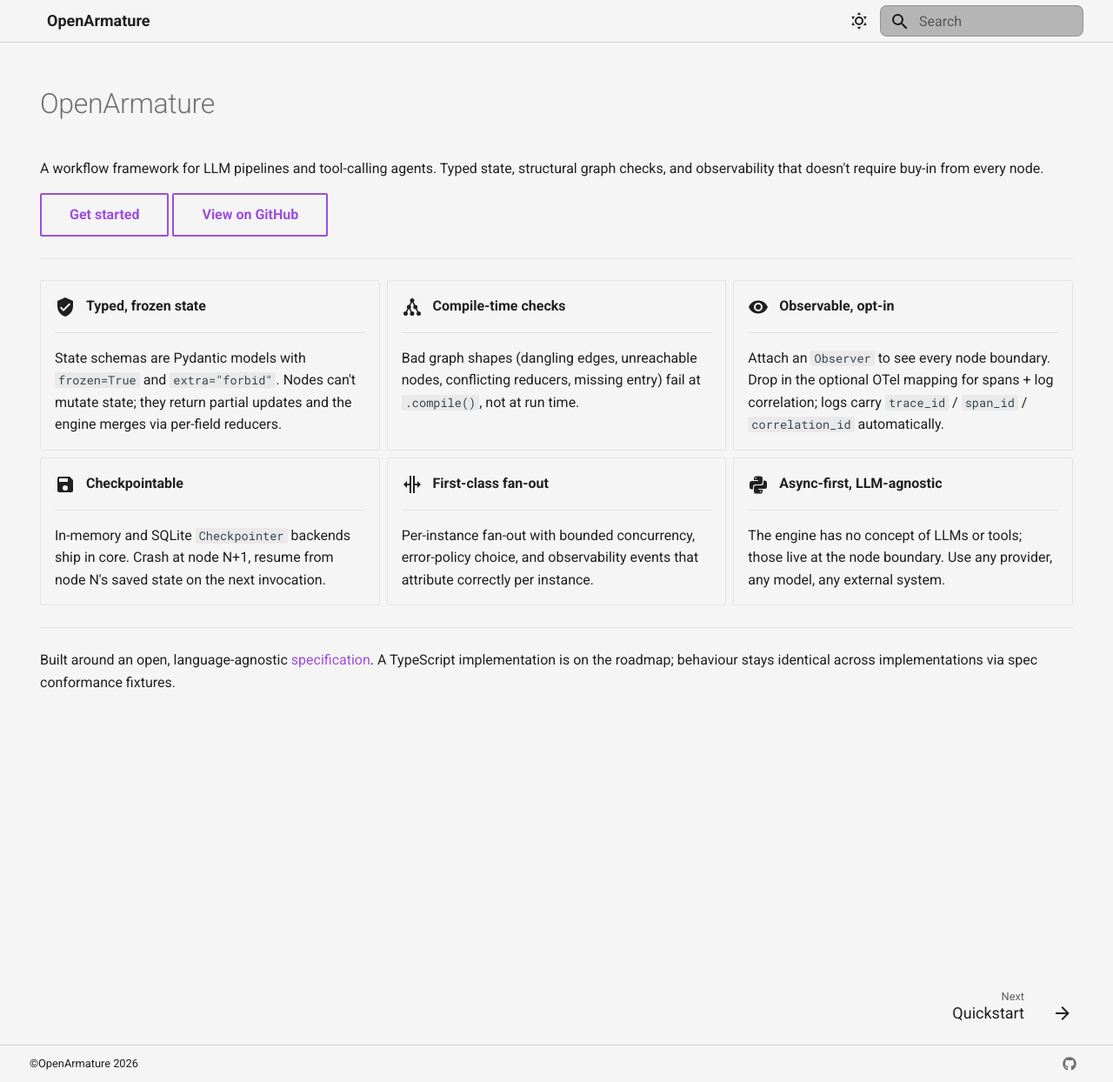
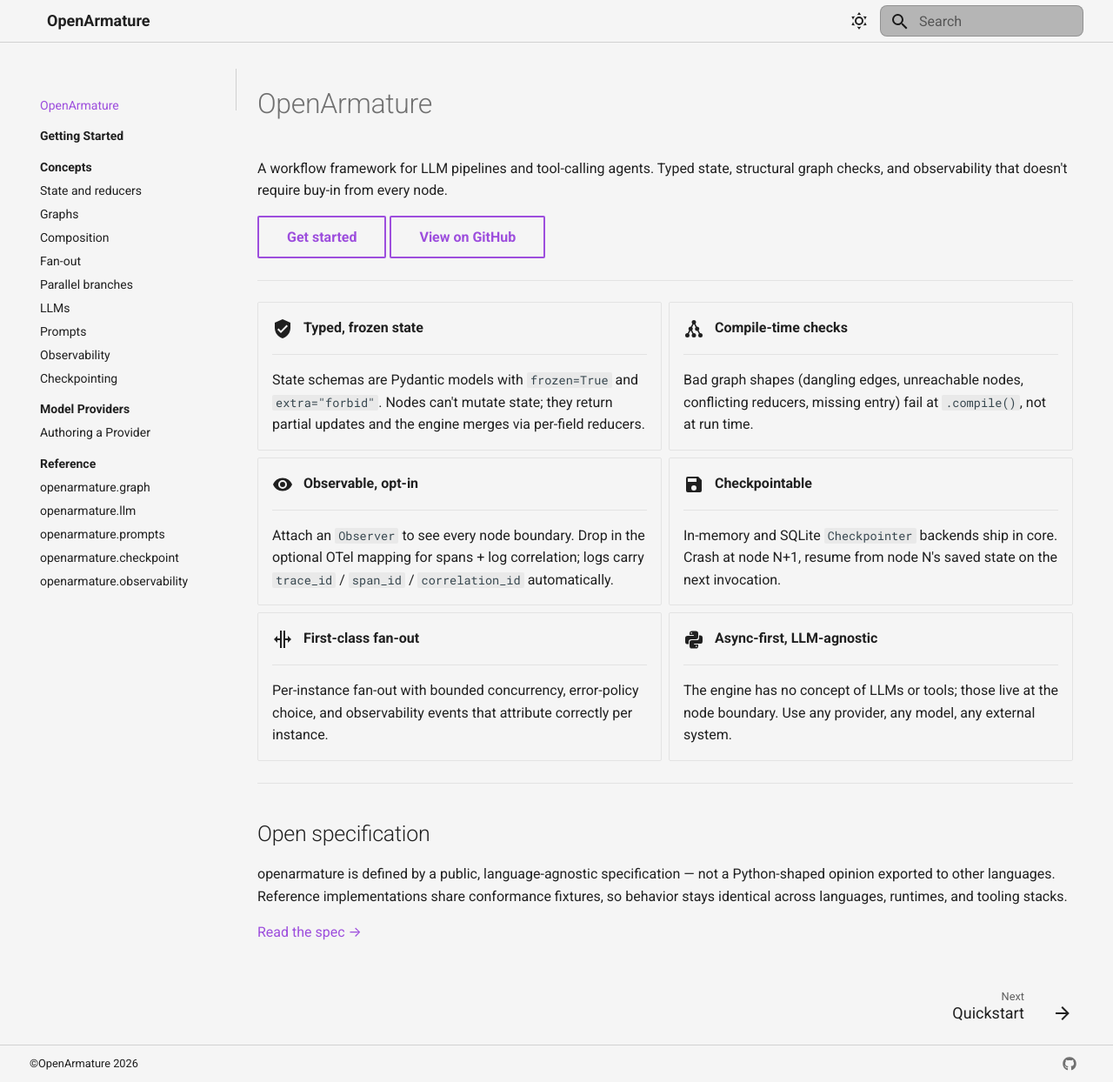
Before and after one commit to LunarCommand/openarmature-python, an MkDocs documentation site: the page built from docs/index.md, in a window 1280 px wide and 1244 px high. Shown: the whole window at 87% size. Built offline with MkDocs 1.6.1 and Material for MkDocs 9.7.7, drawn with Linux system fonts in a browser that asks for light colours.

Commit message:
docs(site): UX, nav, and reference cleanup
First of the docs-phase PRs.

- Expand the spec mention on the homepage into a standalone section
  linking to openarmature.org (was a paragraph reference only).
- Drop `navigation` from the homepage `hide:` list so the left nav
  renders on the landing page.
- Make the "OpenArmature" wordmark clickable via a local override of
  Material's header partial. The homepage variant also suppresses the
  default wordmark/page-title scroll swap, which read as a render
  glitch when both texts are identical.
- Add Parallel branches to the Concepts nav (proposal 0011 landed
  without it).
- Refresh the Reference index: add openarmature.prompts; note
  parallel-branches, multimodal/structured output, and the
  state-migration registry on existing entries; drop the boilerplate
  trailer about underscored symbols.

```diff
--- a/docs/index.md
+++ b/docs/index.md
@@ -65,7 +64,11 @@ buy-in from every node.
 
 ---
 
-Built around an open, language-agnostic
-[specification](https://github.com/LunarCommand/openarmature-spec){target="_blank" rel="noopener"}.
-A TypeScript implementation is on the roadmap; behaviour stays
-identical across implementations via spec conformance fixtures.
+## Open specification
+
+openarmature is defined by a public, language-agnostic specification —
+not a Python-shaped opinion exported to other languages. Reference
+implementations share conformance fixtures, so behavior stays identical
+across languages, runtimes, and tooling stacks.
+
+[Read the spec →](https://openarmature.org){target="_blank" rel="noopener"}
--- /dev/null
+++ b/docs/overrides/partials/header.html
@@ -0,0 +1,94 @@
+{#-
+  Local override of material/partials/header.html.
+
+  Sole change vs. the upstream partial: the "site_name" topic in
+  ``.md-header__title`` is wrapped in an anchor pointing at the site
+  root, so clicking the visible "OpenArmature" wordmark navigates
+  home. Upstream's default leaves that topic as a plain ``<div>`` —
+  the only header-area link is the icon-style ``md-logo`` button,
+  which our extra.css hides because we want the wordmark on its own.
+
+  Re-sync this file when bumping mkdocs-material; everything below is
+  copied verbatim from the upstream partial except the marked ``<a>``
+  wrap on the site-name topic.
+-#}
+{% set class = "md-header" %}
+{% if "navigation.tabs.sticky" in features %}
+  {% set class = class ~ " md-header--shadow md-header--lifted" %}
+{% elif "navigation.tabs" not in features %}
+  {% set class = class ~ " md-header--shadow" %}
+{% endif %}
+<header class="{{ class }}" data-md-component="header">
+  <nav class="md-header__inner md-grid" aria-label="{{ lang.t('header') }}">
+    <a href="{{ config.extra.homepage | d(nav.homepage.url, true) | url }}" title="{{ config.site_name | e }}" class="md-header__button md-logo" aria-label="{{ config.site_name }}" data-md-component="logo">
+      {% include "partials/logo.html" %}
+    </a>
+    <label class="md-header__button md-icon" for="__drawer">
+      {% set icon = config.theme.icon.menu or "material/menu" %}
+      {% include ".icons/" ~ icon ~ ".svg" %}
+    </label>
+    {#- LOCAL OVERRIDE: pin the wordmark on the homepage. The page title
+        there is also "OpenArmature", so Material's default scroll
+        animation flips between the bold wordmark and the un-bold page
+        title of the same text, which reads as a glitch. On the
+        homepage we tag the title element so extra.css can suppress the
+        swap, and we skip rendering the page-title topic entirely. -#}
+    <div class="md-header__title{% if page.is_homepage %} md-header__title--pinned{% endif %}" data-md-component="header-title">
+      <div class="md-header__ellipsis">
+        {# LOCAL OVERRIDE: render the site-name topic as an <a> so the
+           wordmark is clickable. Material's default markup is a plain
+           <div class="md-header__topic">; we substitute an anchor that
+           carries the same .md-header__topic class so the theme's
+           positioning rules (which target direct children of
+           .md-header__ellipsis) still apply. #}
+        <a href="{{ config.extra.homepage | d(nav.homepage.url, true) | url }}" class="md-header__topic md-header__topic-link" aria-label="{{ config.site_name }}">
+          <span class="md-ellipsis">
+            {{ config.site_name }}
+          </span>
+        </a>
+        {% if not page.is_homepage %}
+        <div class="md-header__topic" data-md-component="header-topic">
+          <span class="md-ellipsis">
+            {% if page.meta and page.meta.title %}
+              {{ page.meta.title }}
+            {% else %}
+              {{ page.title }}
+            {% endif %}
+          </span>
+        </div>
+        {% endif %}
+      </div>
+    </div>
+    {% if config.theme.palette %}
+      {% if not config.theme.palette is mapping %}
+        {% include "partials/palette.html" %}
+      {% endif %}
+    {% endif %}
+    {% if not config.theme.palette is mapping %}
+      {% include "partials/javascripts/palette.html" %}
+    {% endif %}
+    {% if config.extra.alternate %}
+      {% include "partials/alternate.html" %}
+    {% endif %}
+    {% if "material/search" in config.plugins %}
+      {% set search = config.plugins["material/search"] | attr("config") %}
+      {% if search.enabled %}
+        <label class="md-header__button md-icon" for="__search">
+          {% set icon = config.theme.icon.search or "material/magnify" %}
+          {% include ".icons/" ~ icon ~ ".svg" %}
+        </label>
+        {% include "partials/search.html" %}
+      {% endif %}
+    {% endif %}
+    {% if config.repo_url %}
+      <div class="md-header__source">
+        {% include "partials/source.html" %}
+      </div>
+    {% endif %}
+  </nav>
+  {% if "navigation.tabs.sticky" in features %}
+    {% if "navigation.tabs" in features %}
+      {% include "partials/tabs.html" %}
+    {% endif %}
+  {% endif %}
+</header>
--- a/docs/stylesheets/extra.css
+++ b/docs/stylesheets/extra.css
@@ -157,11 +157,37 @@
   color: #cd8bf4;
 }
 
-/* Hide the default Material book-icon logo next to the site name; the
- * "OpenArmature" wordmark stands on its own and already links to the
- * site root. */
+/* Hide the default Material book-icon logo next to the site name. The
+ * "OpenArmature" wordmark itself is made clickable by the local
+ * ``docs/overrides/partials/header.html`` override, which wraps the
+ * site-name topic in an ``<a>`` pointing at the site root. */
 .md-header__button.md-logo {
   display: none;
+}
+
+/* Inherit header text colors on the wordmark anchor introduced by the
+ * partial override, so it reads as the wordmark rather than a styled
+ * link. */
+.md-header__topic-link,
+.md-header__topic-link:hover,
+.md-header__topic-link:focus,
+.md-header__topic-link:visited {
+  color: inherit;
+  text-decoration: none;
+}
+
+/* Suppress the wordmark/page-title scroll animation on the homepage.
+ * The homepage's page title is also "OpenArmature", so Material's
+ * default swap flips between the bold wordmark and the un-bold
+ * page-title of the same text — reads as a render glitch. The
+ * ``--pinned`` modifier is added by the partial override when
+ * ``page.is_homepage`` is true, and we don't render the second topic
+ * at all in that case; this rule keeps the wordmark visible regardless
+ * of the ``data-md-state="topic"`` toggle Material adds on scroll. */
+.md-header__title--pinned .md-header__topic {
+  opacity: 1;
+  pointer-events: auto;
+  transform: none;
 }
 
 /* Hide Material's auto-generated site-name header at the top of the
--- a/mkdocs.yml
+++ b/mkdocs.yml
@@ -9,6 +9,11 @@ dev_addr: "127.0.0.1:8765"
 
 theme:
   name: material
+  # Override directory for theme partials. ``docs/overrides/`` carries
+  # the customized ``partials/header.html`` that makes the
+  # "OpenArmature" wordmark clickable (Material's default leaves it
+  # as a plain ``<div>``).
+  custom_dir: docs/overrides
   palette:
     - media: "(prefers-color-scheme: light)"
       scheme: default
@@ -94,6 +99,7 @@ nav:
     - Graphs: concepts/graphs.md
     - Composition: concepts/composition.md
     - Fan-out: concepts/fan-out.md
+    - Parallel branches: concepts/parallel-branches.md
     - LLMs: concepts/llms.md
     - Prompts: concepts/prompts.md
     - Observability: concepts/observability.md
```
Also changed, not shown: other parts of docs/index.md (+0 -1 lines), docs/reference/index.md (+9 -6 lines).
